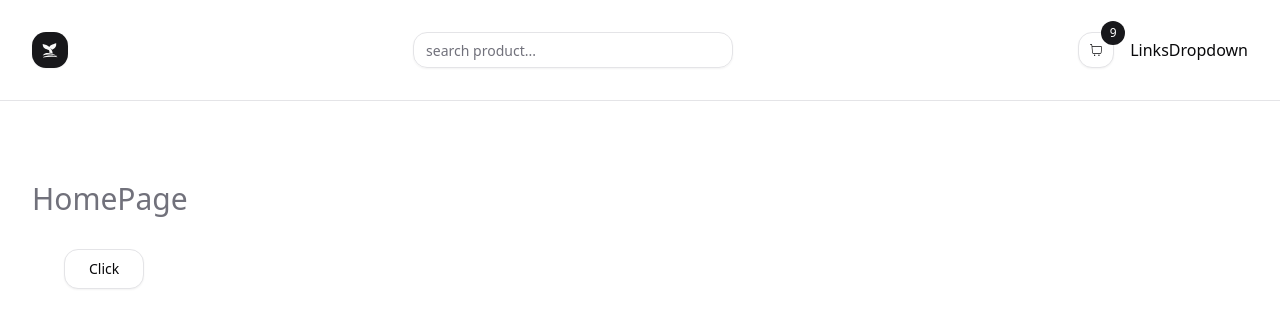
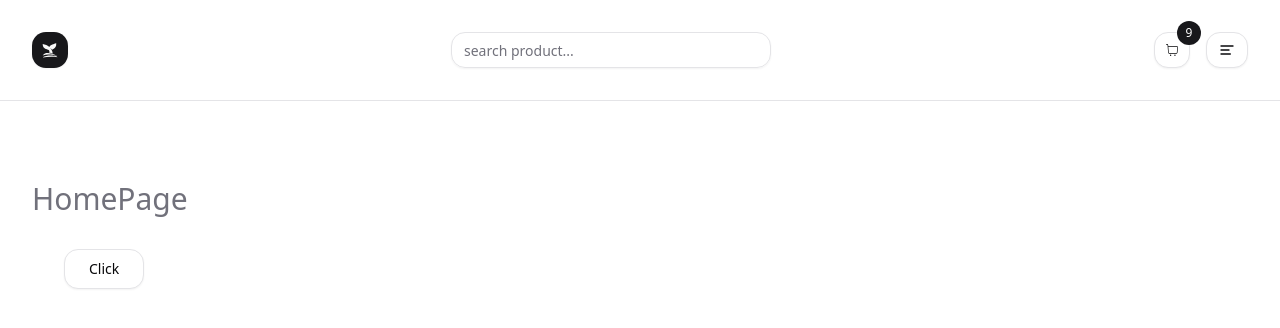
Before and after one commit to swayampatial/store-, a Next.js app: page / in a window 1280 px wide. Shown: the top 328 px of the page. Built offline with nearby package versions, Linux system fonts and the light colour scheme.

Commit message:
fifth commit

```diff
--- a/components/navbar/LinksDropdown.tsx
+++ b/components/navbar/LinksDropdown.tsx
@@ -1,6 +1,34 @@
+import {
+  DropdownMenu,
+  DropdownMenuContent,
+  DropdownMenuItem,
+  DropdownMenuTrigger,
+} from '@/components/ui/dropdown-menu';
+import { LuAlignLeft } from 'react-icons/lu';
+import Link from 'next/link';
+import { Button } from '../ui/button';
+import { links } from '@/utils/links';
+
 function LinksDropdown() {
   return (
-    <div>LinksDropdown</div>
-  )
+    <DropdownMenu>
+      <DropdownMenuTrigger asChild>
+        <Button variant='outline' className='flex gap-4 max-w-[100px]'>
+          <LuAlignLeft className='w-6 h-6' />
+        </Button>
+      </DropdownMenuTrigger>
+      <DropdownMenuContent className='w-40' align='start' sideOffset={10}>
+        {links.map((link) => {
+          return (
+            <DropdownMenuItem key={link.href}>
+              <Link href={link.href} className='capitalize w-full'>
+                {link.label}
+              </Link>
+            </DropdownMenuItem>
+          );
+        })}
+      </DropdownMenuContent>
+    </DropdownMenu>
+  );
 }
-export default LinksDropdown
+export default LinksDropdown;
--- /dev/null
+++ b/utils/links.ts
@@ -0,0 +1,13 @@
+type NavLink = {
+    href: string;
+    label: string;
+  };
+
+  export const links: NavLink[] = [
+    { href: '/', label: 'home' },
+    { href: '/about', label: 'about' },
+    { href: '/products', label: 'products' },
+    { href: '/favorites', label: 'favorites' },
+    { href: '/cart', label: 'cart' },
+    { href: '/orders', label: 'orders' },
+  ];
```
Also changed, not shown: package.json (+1 -1 lines), components/navbar/Logo.tsx (line endings or trailing spaces), 1 other file (tests, documents, lock files or other folders).
